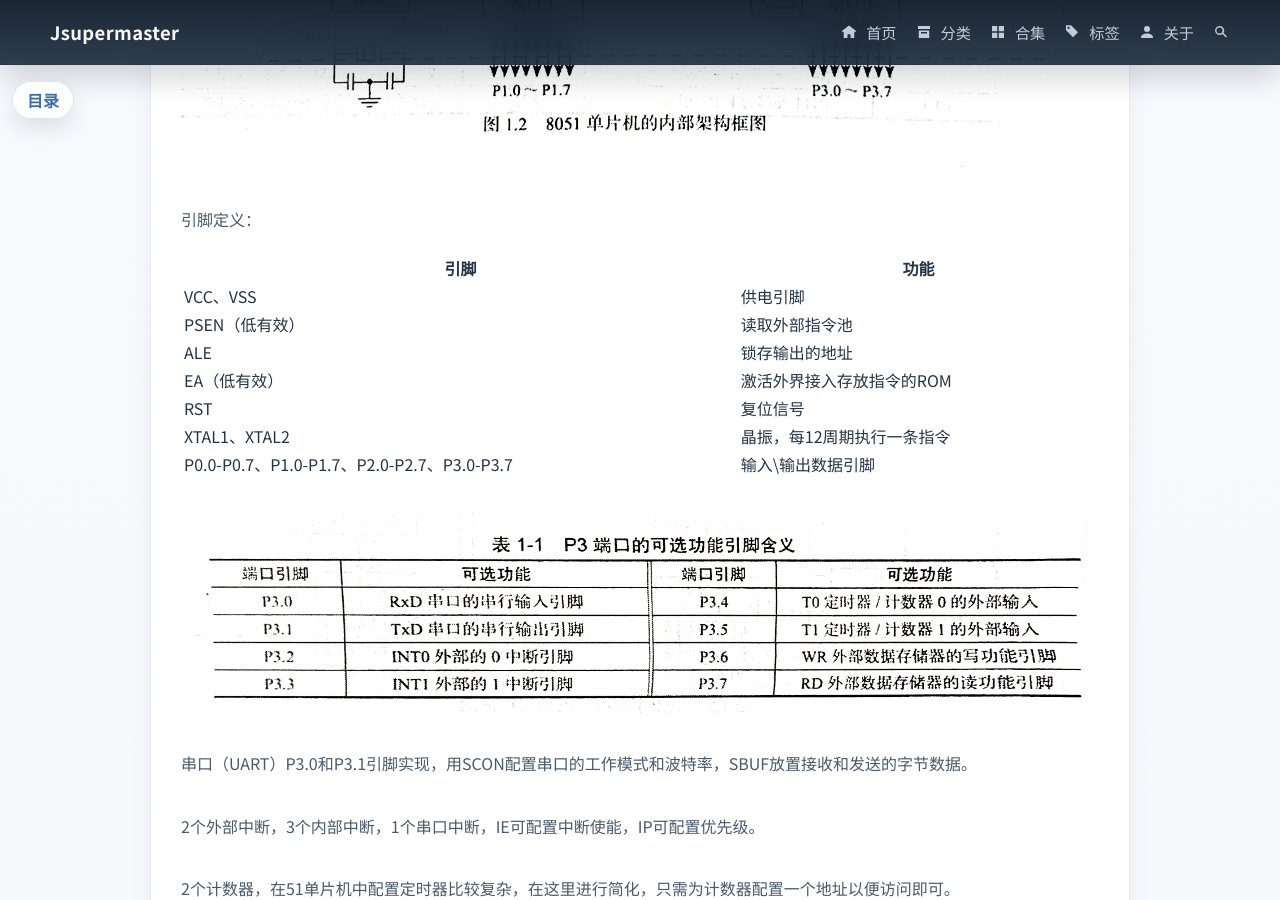
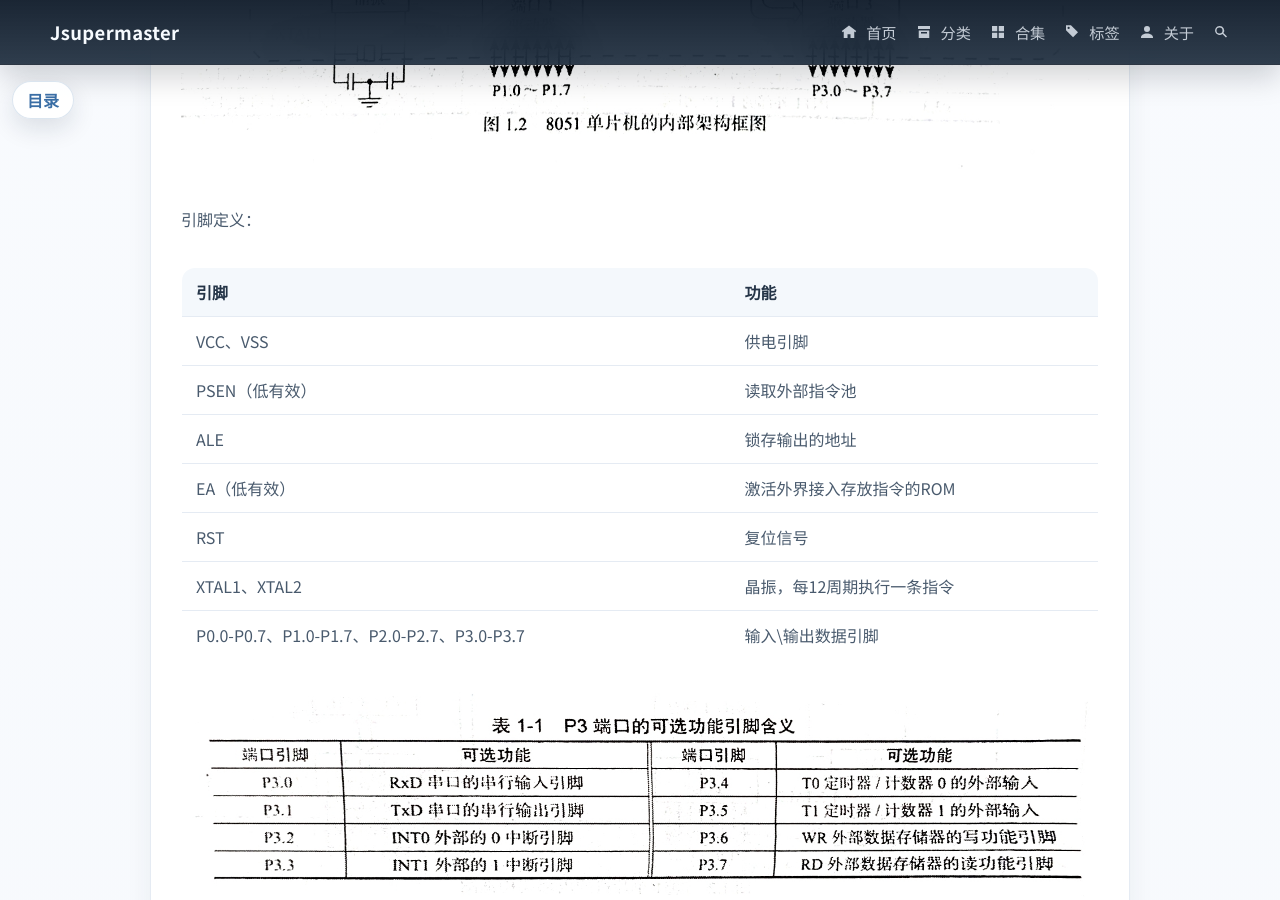
Before and after one commit to Jsupermaster/Jsupermaster.github.io, a Jekyll site: the page built from _posts/2025-01-05-fpga-8051-softcore-ch1-architecture.md, in a window 1280 px wide and 900 px high, scrolled down 1817 px. Built offline with Jekyll 4.4.1, drawn with Linux system fonts in a browser that asks for light colours; comment, search, counter and statistics services are not loaded.

Commit message:
update_260612_7

```diff
--- a/_layouts/default.html
+++ b/_layouts/default.html
@@ -9,6 +9,18 @@
   <link rel="preconnect" href="https://fonts.gstatic.com" crossorigin>
   <link href="https://fonts.googleapis.com/css2?family=Noto+Sans+SC:wght@400;500;700&family=Noto+Serif+SC:wght@600;700&display=swap" rel="stylesheet">
   <link rel="stylesheet" href="{{ '/assets/styles.css?v=20260419p' | relative_url }}">
+  <script>
+    window.MathJax = {
+      tex: {
+        inlineMath: [['\\(', '\\)']],
+        displayMath: [['\\[', '\\]']]
+      },
+      svg: {
+        fontCache: 'global'
+      }
+    };
+  </script>
+  <script defer src="https://cdn.jsdelivr.net/npm/mathjax@3/es5/tex-svg.js"></script>
   <script defer src="//busuanzi.ibruce.info/busuanzi/2.3/busuanzi.pure.mini.js"></script>
 </head>
 <body class="{% if page.hero_background or page.cover_image %}has-immersive-hero{% endif %}">
--- a/assets/styles.css
+++ b/assets/styles.css
@@ -1350,6 +1350,42 @@ img {
   line-height: 1.9;
 }
 
+.post-content table {
+  width: 100%;
+  border-collapse: collapse;
+  margin-top: 14px;
+  overflow: hidden;
+  border: 1px solid var(--line);
+  border-radius: 14px;
+  background: #ffffff;
+}
+
+.post-content thead tr {
+  background: #f4f8fc;
+}
+
+.post-content th,
+.post-content td {
+  padding: 12px 14px;
+  border-bottom: 1px solid var(--line);
+  text-align: left;
+  vertical-align: middle;
+  color: #495a6d;
+}
+
+.post-content th {
+  color: var(--text);
+  font-weight: 700;
+}
+
+.post-content tbody tr:last-child td {
+  border-bottom: 0;
+}
+
+.post-content .MathJax {
+  font-size: 1.02em !important;
+}
+
 .post-content li + li {
   margin-top: 8px;
 }
```
Also changed, not shown: _posts/2026-06-12-dnn-fpga-book-ch1-basic-operators.md (+6 -6 lines).
